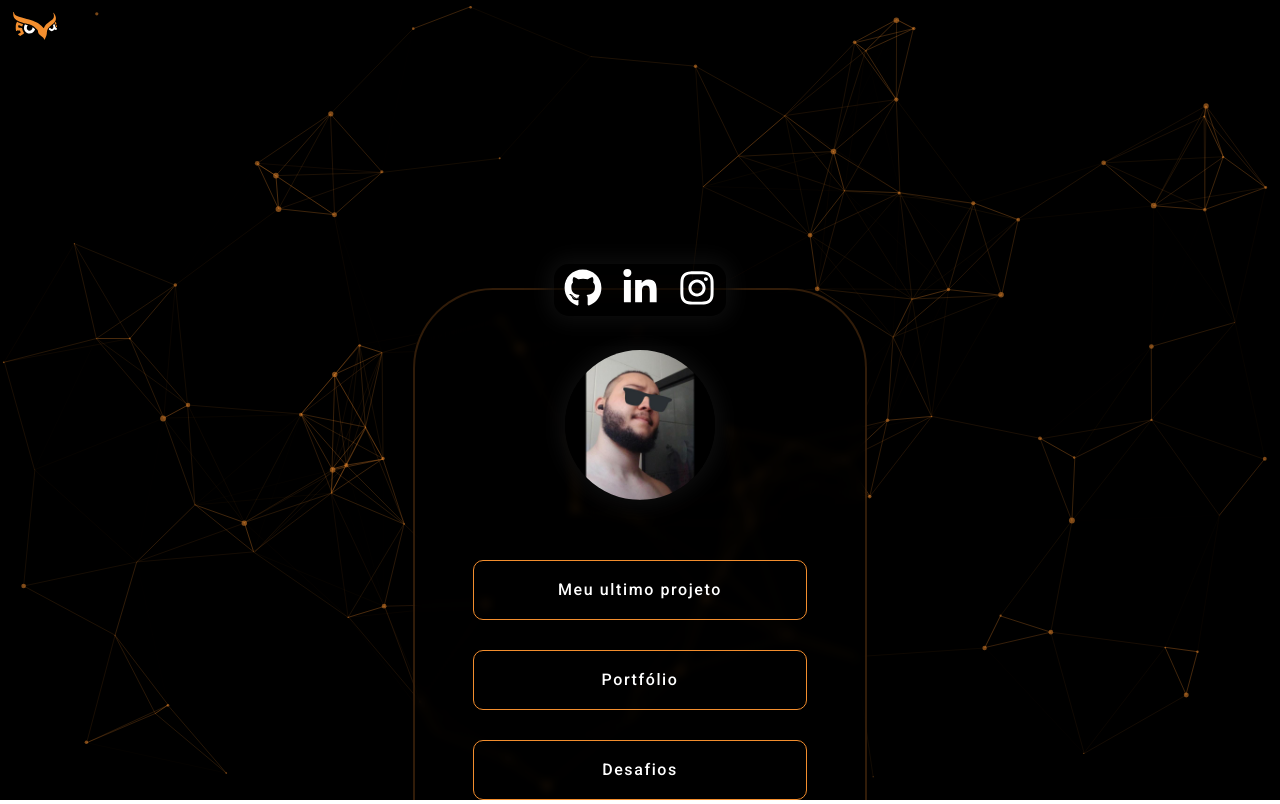
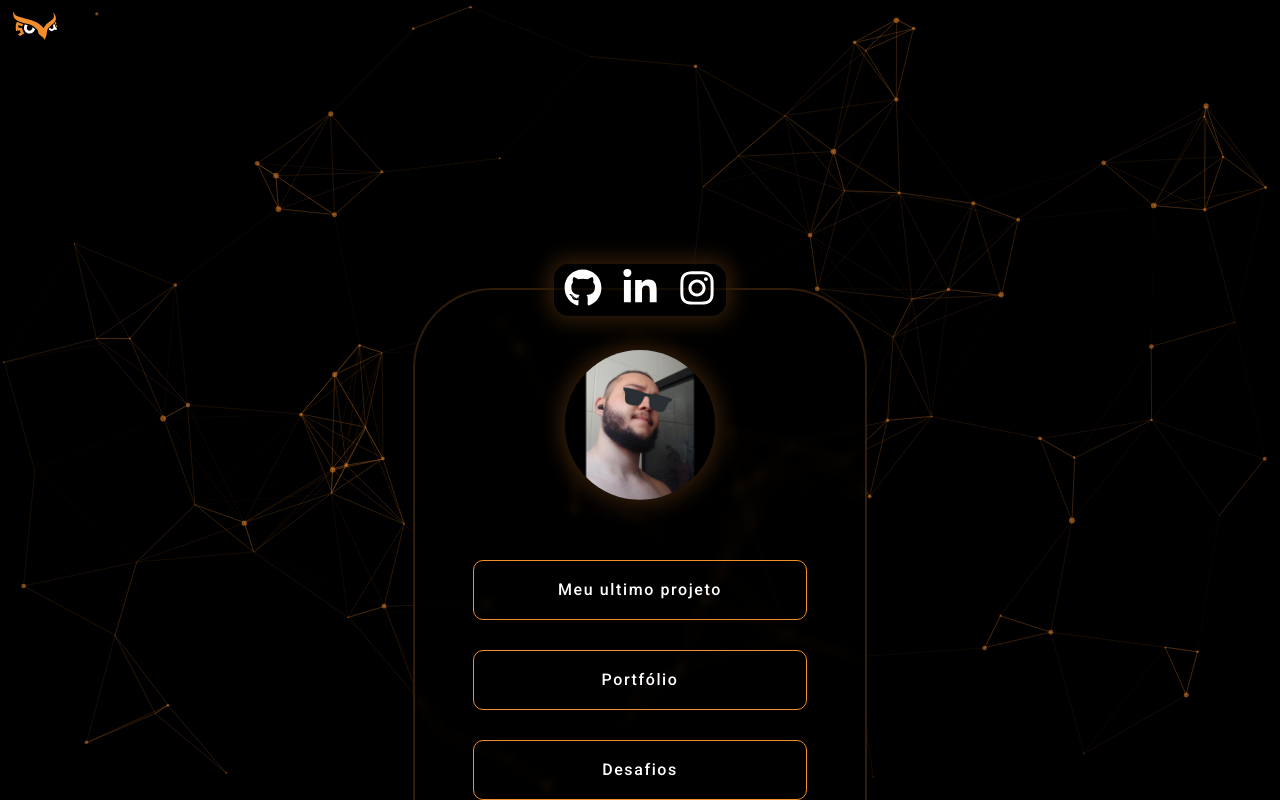
Before and after one commit to Anderson-S-M3/Linktree, a plain HTML site: page index.html in a window 1280 px wide. Drawn offline with nearby package versions, Linux system fonts and the light colour scheme.

Commit message:
update shadow gray for orange

```diff
--- a/style.css
+++ b/style.css
@@ -37,9 +37,9 @@ body {
 }
 
 .shadow {
-  -webkit-box-shadow: 0px 0px 20px 6px rgba(13, 13, 13, 1);
-  -moz-box-shadow: 0px 0px 20px 6px rgba(13, 13, 13, 1);
-  box-shadow: 0px 0px 20px 6px rgba(13, 13, 13, 1);
+  -webkit-box-shadow: 0px 0px 20px 6px rgba(49, 28, 9, 1);
+  -moz-box-shadow: 0px 0px 20px 6px rgba(49, 28, 9, 1);
+  box-shadow: 0px 0px 20px 6px rgba(49, 28, 9, 1);
 }
 
 /* Content */
```
